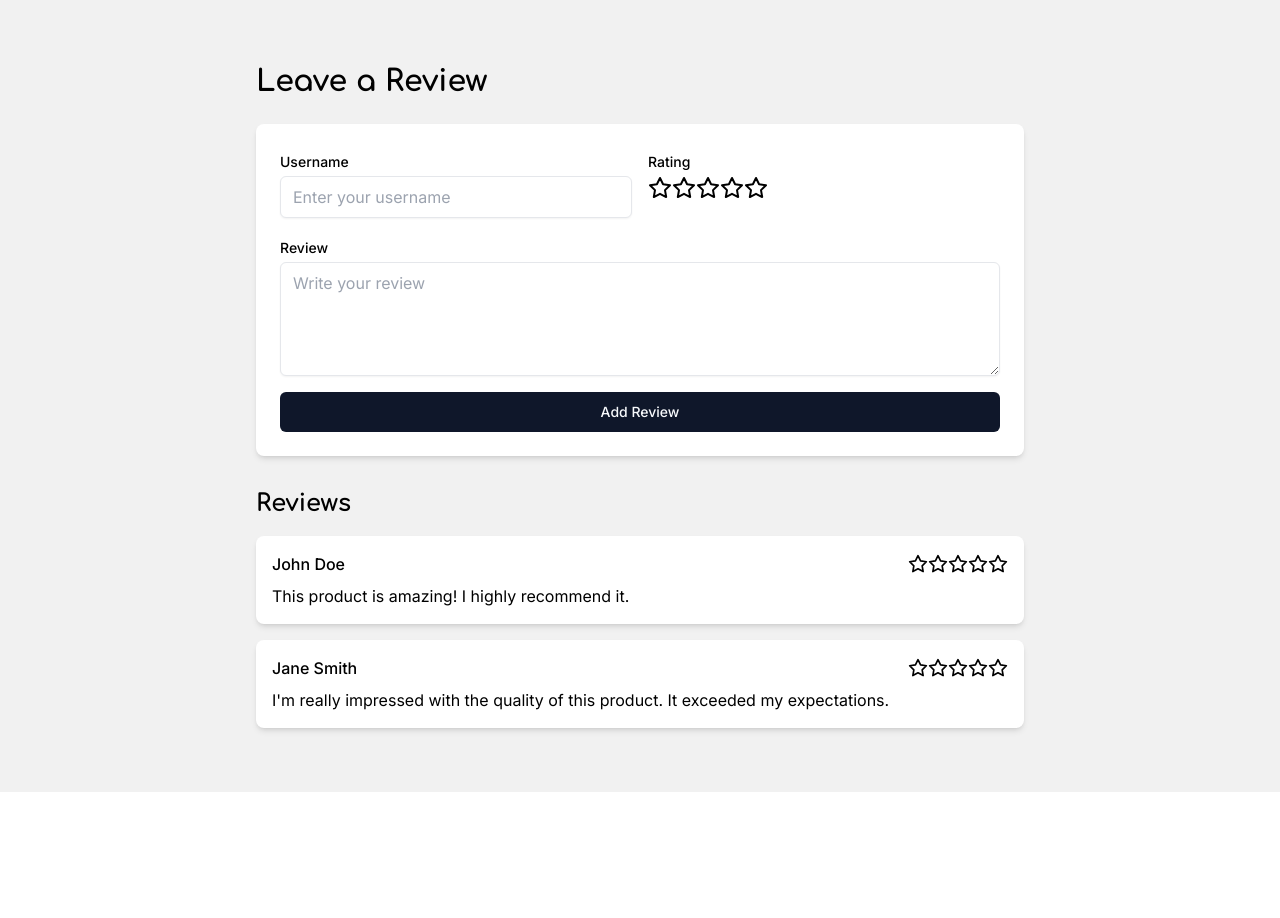
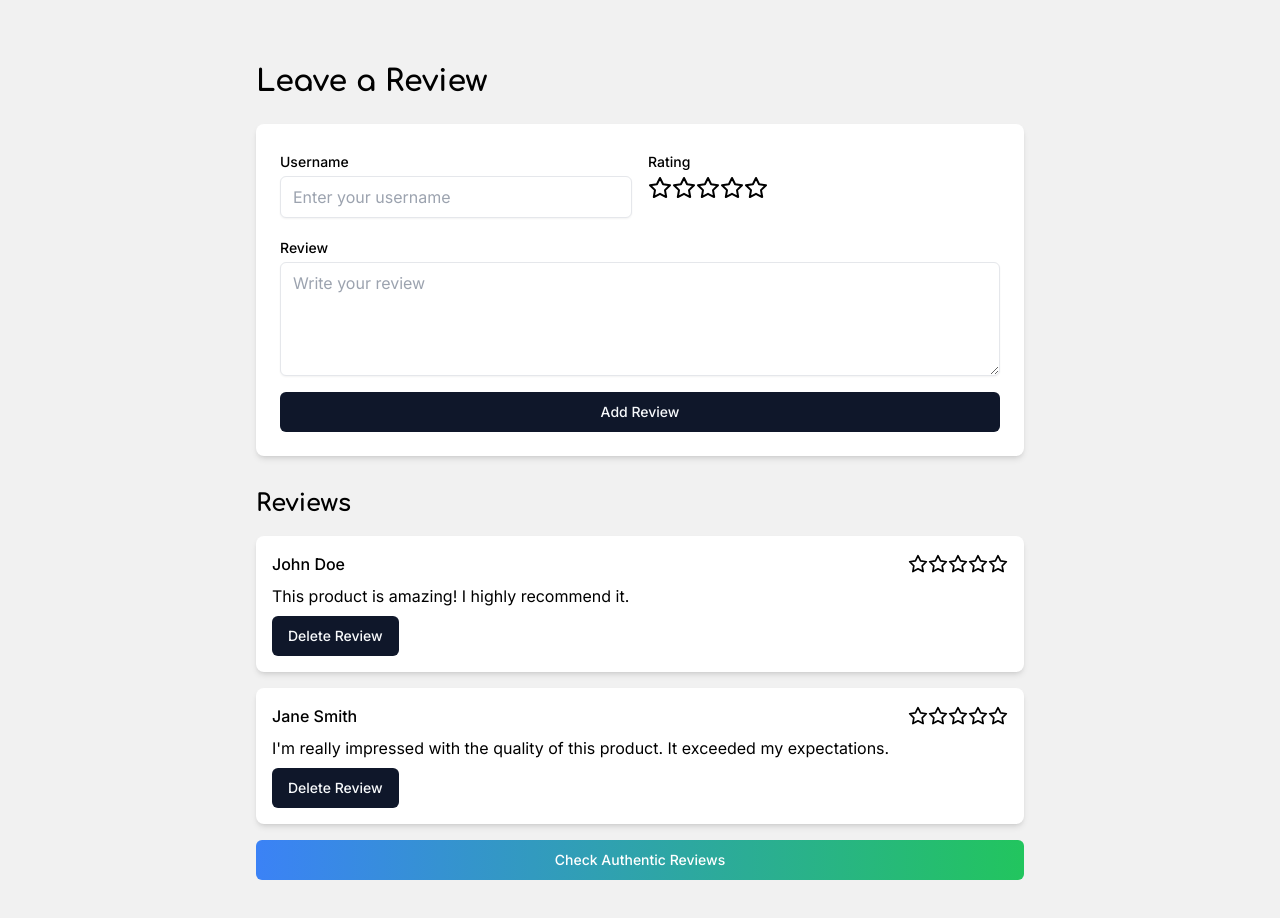
Before and after one commit to toastmaster-Pritam/Amazon-Hackon-24, a Next.js app in the folder amazon-frontend/: page /review in a window 1280 px wide. Shown: the top 918 px of the page. Before the commit the page ends 800 px from the top, so only its background shows below. Built offline with nearby package versions, Linux system fonts and the light colour scheme; a web font is replaced by a local one.

Commit message:
review authenticity done

```diff
--- a/amazon-frontend/src/app/review/page.jsx
+++ b/amazon-frontend/src/app/review/page.jsx
@@ -1,12 +1,8 @@
-/**
- * v0 by Vercel.
- * @see https://v0.dev/t/POcuX7mu22j
- * Documentation: https://v0.dev/docs#integrating-generated-code-into-your-nextjs-app
- */
-"use client"
+"use client";
 
-import { useState } from "react"
-import { Button } from "@/components/ui/button"
+import { useState } from "react";
+import { Button } from "@/components/ui/button";
+import axios from "axios";
 
 export default function Component() {
   const [reviews, setReviews] = useState([
@@ -18,27 +14,53 @@ export default function Component() {
     {
       username: "Jane Smith",
       rating: 4,
-      review: "I'm really impressed with the quality of this product. It exceeded my expectations.",
+      review:
+        "I'm really impressed with the quality of this product. It exceeded my expectations.",
     },
-  ])
-  const [username, setUsername] = useState("")
-  const [rating, setRating] = useState(3)
-  const [review, setReview] = useState("")
+  ]);
+  const [username, setUsername] = useState("");
+  const [rating, setRating] = useState(3);
+  const [review, setReview] = useState("");
+
   const handleSubmit = (e) => {
-    e.preventDefault()
-    setReviews([...reviews, { username, rating, review }])
-    setUsername("")
-    setRating(3)
-    setReview("")
-  }
+    e.preventDefault();
+    setReviews([...reviews, { username, rating, review }]);
+    setUsername("");
+    setRating(3);
+    setReview("");
+  };
+
+  const handleDelete = (index) => {
+    const newReviews = reviews.filter((_, i) => i !== index);
+    setReviews(newReviews);
+  };
+
+  const handleCheckAuthenticReviews = async() => {
+    // Implement your logic to check for authentic reviews
+    let data = [];
+    reviews.forEach((r)=>{
+        data = [...data, r.review]
+    })
+    console.log(data);
+    const res = await axios.post("http://127.0.0.1:5000/rate-product", data);
+    console.log(res);
+    alert("Authenticity check performed on reviews");
+  };
+
   return (
     <div className="container mx-auto px-4 py-12 md:px-6 lg:py-16 bg-[#f1f1f1]">
       <div className="max-w-3xl mx-auto">
         <h1 className="text-3xl font-bold mb-6">Leave a Review</h1>
-        <form className="bg-background rounded-lg shadow-md p-6 space-y-4 bg-white" onSubmit={handleSubmit}>
+        <form
+          className="bg-background rounded-lg shadow-md p-6 space-y-4 bg-white"
+          onSubmit={handleSubmit}
+        >
           <div className="grid grid-cols-1 sm:grid-cols-2 gap-4">
             <div>
-              <label htmlFor="username" className="block text-sm font-medium text-foreground py-1">
+              <label
+                htmlFor="username"
+                className="block text-sm font-medium text-foreground py-1"
+              >
                 Username
               </label>
               <input
@@ -51,14 +73,19 @@ export default function Component() {
               />
             </div>
             <div>
-              <label htmlFor="rating" className="block text-sm font-medium text-foreground py-1">
+              <label
+                htmlFor="rating"
+                className="block text-sm font-medium text-foreground py-1"
+              >
                 Rating
               </label>
               <div className="flex items-center">
                 {[1, 2, 3, 4, 5].map((star) => (
                   <StarIcon
                     key={star}
-                    className={`w-6 h-6 ${star <= rating ? "text-primary" : "text-muted-foreground"}`}
+                    className={`w-6 h-6 ${
+                      star <= rating ? "text-primary" : "text-muted-foreground"
+                    }`}
                     onClick={() => setRating(star)}
                   />
                 ))}
@@ -66,7 +93,10 @@ export default function Component() {
             </div>
           </div>
           <div>
-            <label htmlFor="review" className="block text-sm font-medium text-foreground py-1">
+            <label
+              htmlFor="review"
+              className="block text-sm font-medium text-foreground py-1"
+            >
               Review
             </label>
             <textarea
@@ -86,26 +116,42 @@ export default function Component() {
           <h2 className="text-2xl font-bold mb-4">Reviews</h2>
           <div className="space-y-4">
             {reviews.map((review, index) => (
-              <div key={index} className="bg-background rounded-lg shadow-md p-4 bg-white">
+              <div
+                key={index}
+                className="bg-background rounded-lg shadow-md p-4 bg-white"
+              >
                 <div className="flex items-center justify-between mb-2">
                   <div className="font-medium">{review.username}</div>
                   <div className="flex items-center">
                     {[1, 2, 3, 4, 5].map((star) => (
                       <StarIcon
                         key={star}
-                        className={`w-5 h-5 ${star <= review.rating ? "text-primary" : "text-muted-foreground"}`}
+                        className={`w-5 h-5 ${
+                          star <= review.rating
+                            ? "text-primary"
+                            : "text-muted-foreground"
+                        }`}
                       />
                     ))}
                   </div>
                 </div>
                 <p className="text-muted-foreground">{review.review}</p>
+                <Button onClick={() => handleDelete(index)} className="mt-2">
+                  Delete Review
+                </Button>
               </div>
             ))}
           </div>
+          <Button
+            onClick={handleCheckAuthenticReviews}
+            className="w-full mt-4 bg-gradient-to-r from-blue-500 to-green-500 text-white"
+          >
+            Check Authentic Reviews
+          </Button>
         </div>
       </div>
     </div>
-  )
+  );
 }
 
 function StarIcon(props) {
@@ -124,5 +170,5 @@ function StarIcon(props) {
     >
       <polygon points="12 2 15.09 8.26 22 9.27 17 14.14 18.18 21.02 12 17.77 5.82 21.02 7 14.14 2 9.27 8.91 8.26 12 2" />
     </svg>
-  )
+  );
 }
```
Also changed, not shown: 2 other files (tests, documents, lock files or other folders).
